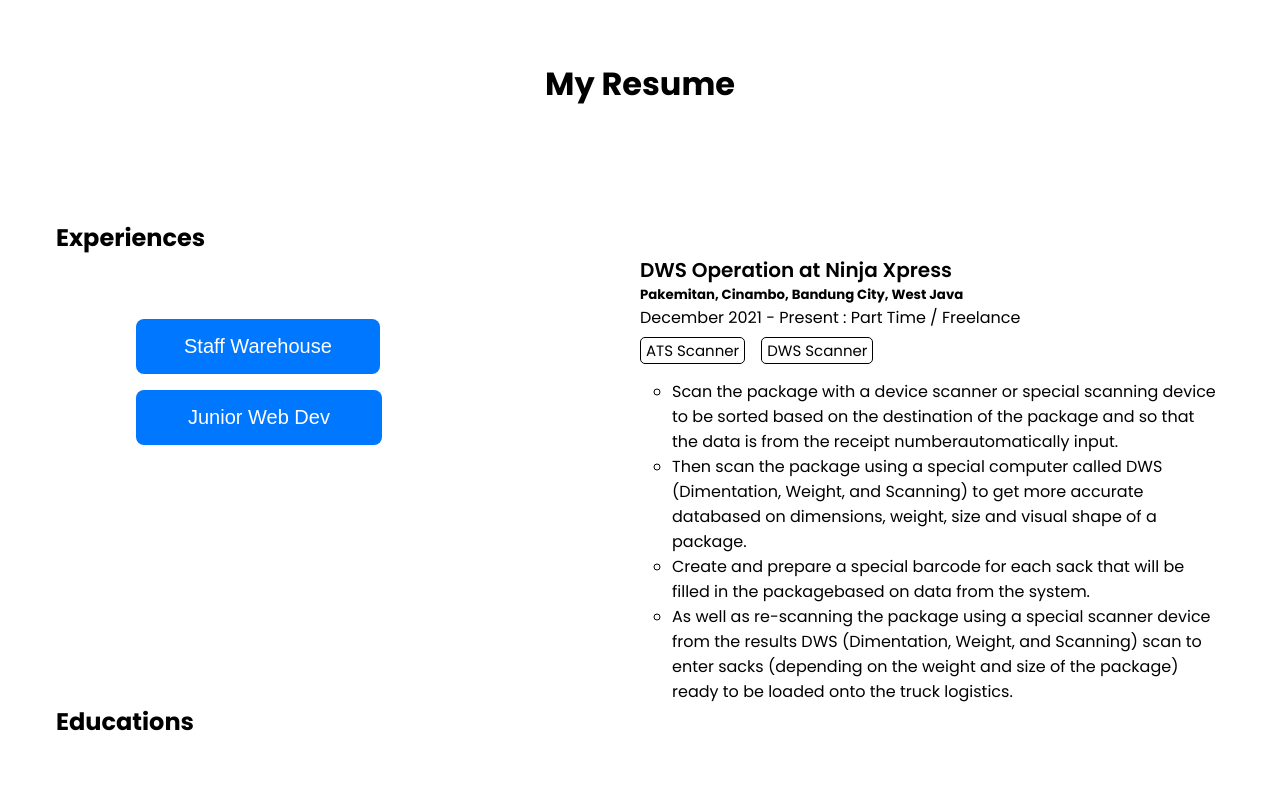
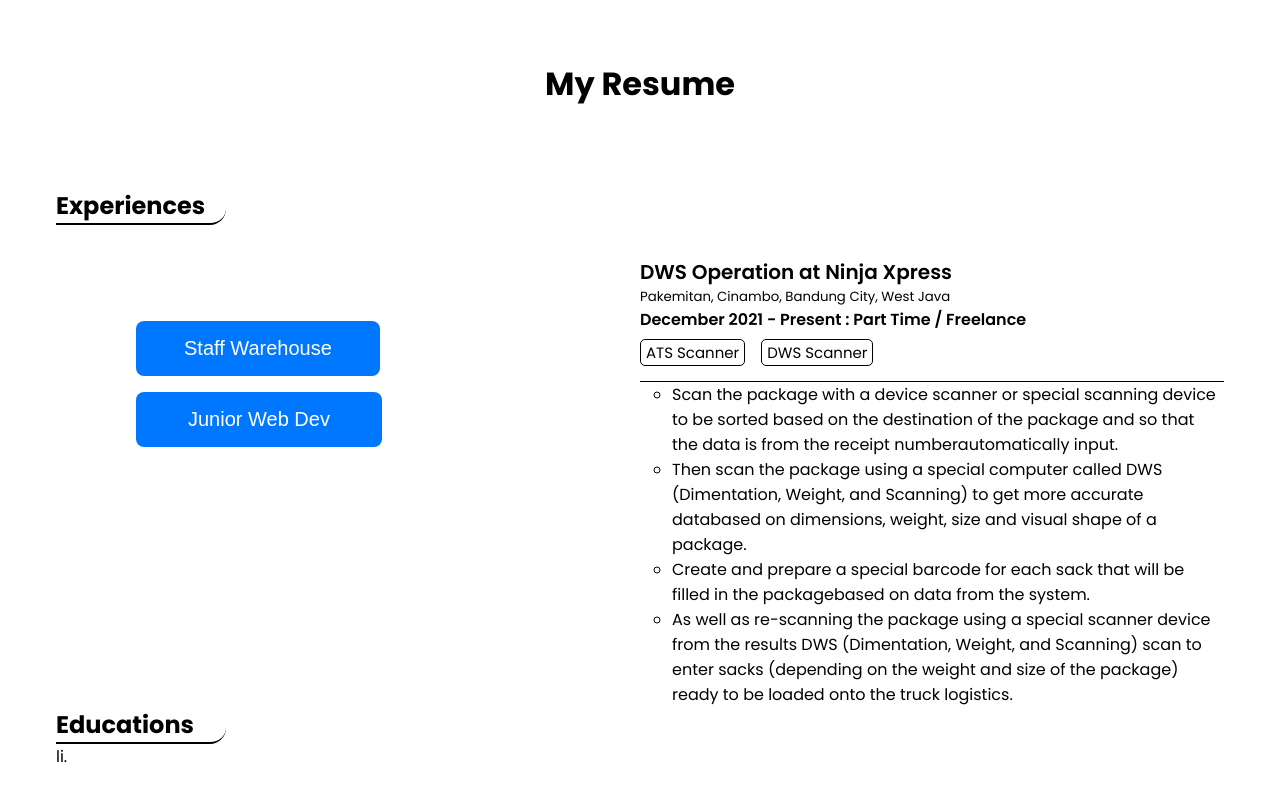
Before and after one commit to Seinki/seinki-personal-portfolio-web, a React (Vite) app: page / in a window 1280 px wide. Shown: the part 1735-2535 px from the top of the page. Built offline with nearby package versions, Linux system fonts and the light colour scheme.

Commit message:
Update style desc on exp section

```diff
--- a/src/component/Resume.jsx
+++ b/src/component/Resume.jsx
@@ -72,7 +72,6 @@
                   {exp1.tools[1]}
                 </span>
               </div>
-              <hr />
               <ul className="description">
                 <li>{exp1.description[0]}</li>
                 <li>{exp1.description[1]}</li>
@@ -112,10 +111,14 @@
             </div>
           </div>
 
-          {/* Experience 2 */}
         </div>
         <div className="edu-title">
           <h2>Educations</h2>
+        </div>
+        <div className="edu-content">
+          <ul className="edu1" id="edu1">
+            li.
+          </ul>
         </div>
       </div>
 
--- a/src/style.css
+++ b/src/style.css
@@ -195,10 +195,14 @@
   align-items: center;
   justify-content: center;
   font-size: 2rem;
-  /* margin: auto; */
-  padding-bottom: 2rem;
   margin-bottom: 5rem;
-  border-bottom: #000000;
+}
+
+.exp-title h2 {
+  border-bottom: 2px solid black;
+  border-bottom-right-radius: 1rem;
+  max-width: 170px;
+  margin-bottom: 2rem;
 }
 
 .exp-content {
@@ -241,7 +245,10 @@
   font-weight: 600;
 }
 
-.contentExp1 > h5 p {
+.contentExp1 > h5 {
+  font-weight: 400;
+}
+.contentExp1 > p {
   font-weight: 600;
 }
 
@@ -263,6 +270,7 @@
 }
 
 .description {
+  border-top: 1px solid black;
   list-style: circle;
   padding: 0rem 0rem 0rem 2rem;
 }
@@ -273,7 +281,10 @@
   font-weight: 600;
 }
 
-.contentExp2 > h5 p {
+.contentExp2 > h5 {
+  font-weight: 400;
+}
+.contentExp2 > p {
   font-weight: 600;
 }
 
@@ -295,10 +306,18 @@
 }
 
 .description {
+  border-top: 1px solid black;
   list-style: circle;
   padding: 0rem 0rem 0rem 2rem;
 }
 
 .contentExp2 > .description {
-  margin-bottom: 11.11rem;
+  margin-bottom: 7.80rem;
 }
+
+/* Educations section */
+.edu-title h2 {
+  border-bottom: 2px solid black;
+  border-bottom-right-radius: 1rem;
+  max-width: 170px;
+}
```
